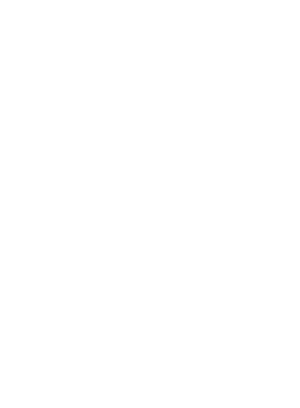
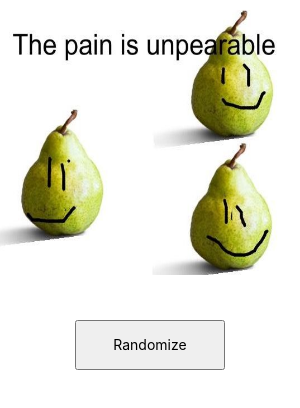
Before and after one commit to Mikkelsne/electronTest2, an Electron app: page addTestWindow.html in a window 300 px wide. Drawn offline with nearby package versions, Linux system fonts and the light colour scheme.

Commit message:
random image

```diff
--- /dev/null
+++ b/addTestWindow.css
@@ -0,0 +1,9 @@
+div {
+    text-align: center;
+}
+
+input {
+    margin-top: 40px;
+    width: 150px;
+    height: 50px;
+}
--- a/addTestWindow.html
+++ b/addTestWindow.html
@@ -3,11 +3,33 @@
     <head>
         <title>Test</title>
         <link rel="stylesheet" href="https://cdnjs.cloudflare.com/ajax/libs/materialize/1.0.0/css/materialize.min.css">
+        <link rel="stylesheet" href="addTestWindow.css">
     </head>
     <body>
+        <div>
+            <img id="gen-img" src="images/HappyPear.jpg" width="300" height="275">
+        </div>
+        <div>
+            <input class="randombutton" type="button" value="Randomize" onclick="randomimg()"></input>
+        </div>
         <script>
             const electron = require('electron');
             const {ipcRenderer} = electron;
+
+            function randomimg() {
+                console.log("hello");
+                var myImages = new Array();
+                myImages[0] = "images/HappyPear.jpg";
+                myImages[1] = "images/PizzaWork.jpg";
+                myImages[2] = "images/AbitChili.jpg";
+                myImages[3] = "images/FriendChip.jpg";
+                myImages[4] = "images/KiwiBeFriends.jpg";
+                var rnd = Math.floor(Math.random() * myImages.length);
+                if  (rnd == 0) {
+                    rnd = 1;
+                }
+                document.getElementById("gen-img").src = myImages[rnd];
+            }
         </script>
     </body>
 </html>
```
Also changed, not shown: images/AbitChili.jpg (added), images/FriendChip.jpg (added), images/HappyPear.jpg (added), images/KiwiBeFriends.jpg (added), images/PizzaWork.jpg (added).
